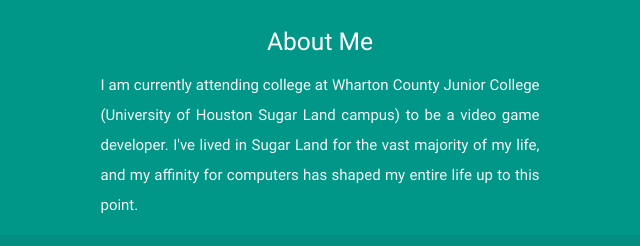
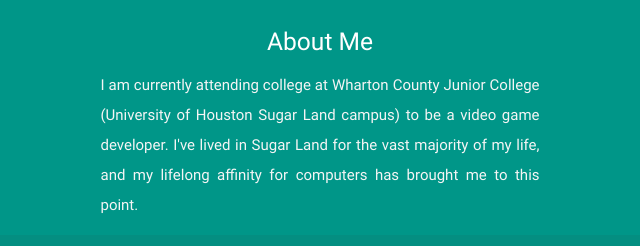
Before and after one commit to techniponi/cameronseid.com, a plain HTML site: page attributions.html in a window 1280 px wide. Shown: the part 1134-1380 px from the top of the page, 320-960 px from the left. Drawn offline with Linux system fonts and the light colour scheme.

```diff
--- a/attributions.html
+++ b/attributions.html
@@ -13,6 +13,7 @@
 </head>
 
 <body>
+	<!-- Header -->
 	<nav class="white" role="navigation">
 		<div class="nav-wrapper container">
 			<a id="logo-container" href="#" class="brand-logo" style="font-size: 20px">
@@ -174,7 +175,7 @@
 			<div class="container center">
 				<div class="container center">
 					<p class="grey-text text-lighten-4" style="text-align: justify;">
-						I am currently attending college at Wharton County Junior College (University of Houston Sugar Land campus) to be a video game developer. I've lived in Sugar Land for the vast majority of my life, and my affinity for computers has shaped my entire life up to this point.
+						I am currently attending college at Wharton County Junior College (University of Houston Sugar Land campus) to be a video game developer. I've lived in Sugar Land for the vast majority of my life, and my lifelong affinity for computers has brought me to this point.
 					</p>
 				</div>
 			</div>
```
Also changed, not shown: index.html (+2 -1 lines), 1 other file.
